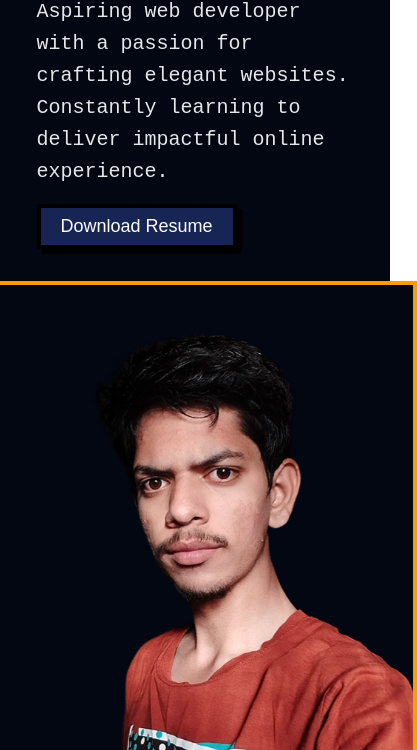
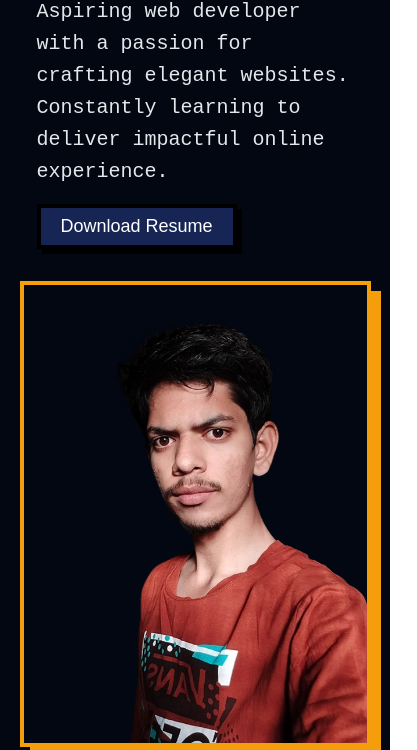
Before and after one commit to kumaraguru1122/digital-portfolio, a plain HTML site: page index.html in a window 390 px wide. Shown: the part 350-1100 px from the top of the page, 417 px wide, since content can reach past the window. Drawn offline with Linux system fonts and the light colour scheme.

Commit message:
second commmit

```diff
--- a/styles.css
+++ b/styles.css
@@ -297,6 +297,9 @@ h1 {
     flex-direction: column;
     gap: 2rem;
   }
+  .profile-img img{
+    max-width:90vw;
+  }
   #about {
     padding: 1rem;
   }
```
